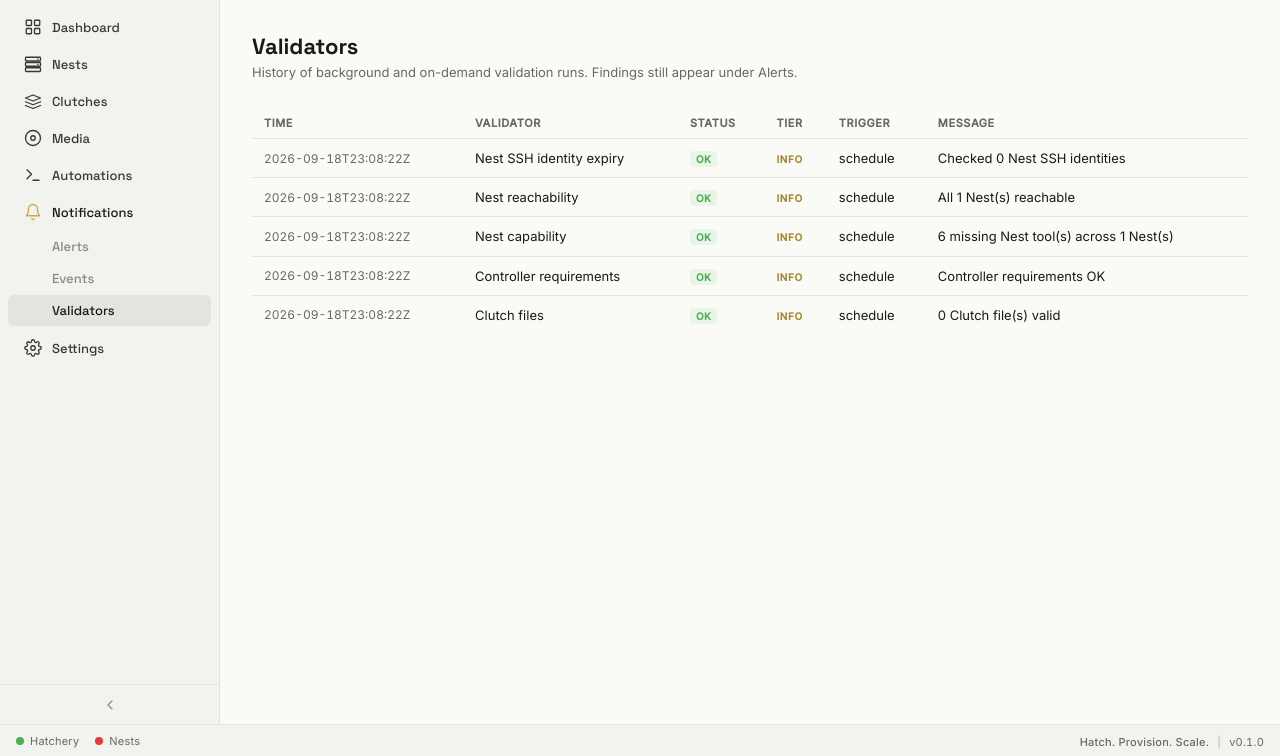
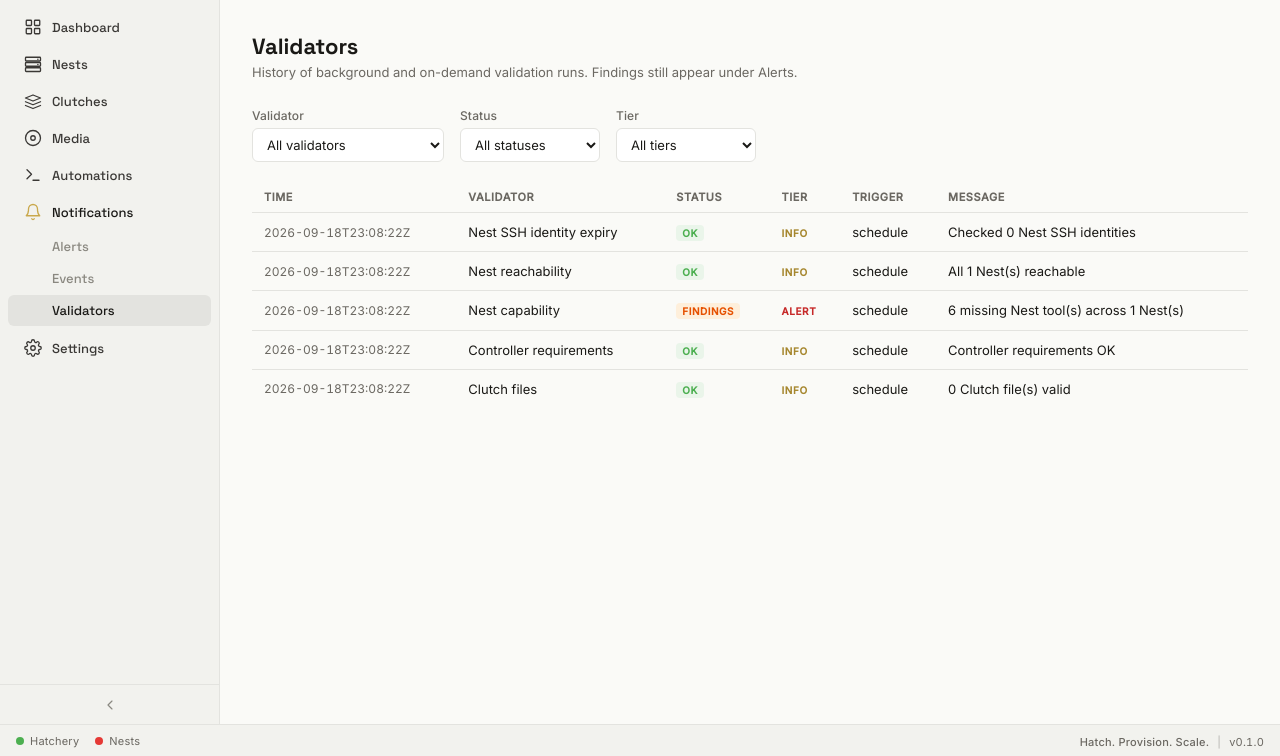
Before and after one commit to dustinestes/Hatchery, a Flask app: page /notifications/validators in a window 1280 px wide. Shown: the part 44-800 px from the top of the page. Run offline with Flask 3, Linux system fonts and the light colour scheme; data comes from the database, SQL or seed files in the repository.

Commit message:
feat: validator run findings status, tier, and pane filters (#280) (#290)
Record findings_count and non-info tiers when validators detect problems; add ok/findings/error semantics and Validators pane filters.

Co-authored-by: Dustin Estes <claudeai.putt935@passmail.com>
Co-authored-by: Cursor <cursoragent@cursor.com>

```diff
--- a/hatchery.py
+++ b/hatchery.py
@@ -1524,11 +1524,21 @@ def api_validator_runs():
 
     validator_id = request.args.get("validator_id") or None
     status = request.args.get("status") or None
+    tier = request.args.get("tier") or None
     try:
         limit = int(request.args.get("limit", "100"))
     except ValueError:
         limit = 100
-    return jsonify({"runs": list_runs(limit=limit, validator_id=validator_id, status=status)})
+    return jsonify(
+        {
+            "runs": list_runs(
+                limit=limit,
+                validator_id=validator_id,
+                status=status,
+                tier=tier,
+            )
+        }
+    )
 
 
 # ── Hatch orchestration ───────────────────────────────────────────────────────
--- a/lib/validators/builtins.py
+++ b/lib/validators/builtins.py
@@ -41,6 +41,8 @@ class ControllerRequirementsValidator(BaseValidator):
                 if not ctx.has_active_alert(msg):
                     ctx.resolve_alerts_by_prefix(base)
                     ctx.record_alert(msg)
+                else:
+                    ctx.note_finding("alert")
             else:
                 ctx.resolve_alerts_by_prefix(base)
         if missing:
@@ -75,6 +77,8 @@ class ClutchFilesValidator(BaseValidator):
                 if not ctx.has_active_alert(msg):
                     ctx.resolve_alerts_by_prefix(prefix)
                     ctx.record_alert(msg)
+                else:
+                    ctx.note_finding("alert")
         if invalid:
             return f"{invalid} of {checked} Clutch file(s) invalid"
         return f"{checked} Clutch file(s) valid"
@@ -104,7 +108,12 @@ class NestKeyExpiryValidator(BaseValidator):
     def run(self, ctx: ValidatorContext) -> str:
         identities = nests_lib.identities_for_expiry()
         tiers = nest_key_expiry_lib.parse_tiers(config.nest_key_alert_tiers())
-        nest_key_expiry_lib.sync_nest_key_expiry_alerts(identities, tiers)
+        recorded = nest_key_expiry_lib.sync_nest_key_expiry_alerts(identities, tiers)
+        if recorded:
+            # Newly filed expiry Alerts — warning unless already expired (alert tier).
+            for msg in recorded:
+                tier = "alert" if "expired" in msg.lower() else "warning"
+                ctx.note_finding(tier)
         return f"Checked {len(identities)} Nest SSH identities"
 
 
@@ -155,6 +164,8 @@ class NestCapabilityValidator(BaseValidator):
                     if not ctx.has_active_alert(msg):
                         ctx.resolve_alerts_by_prefix(tool_prefix)
                         ctx.record_alert(msg)
+                    else:
+                        ctx.note_finding("alert")
                 else:
                     ctx.resolve_alerts_by_prefix(tool_prefix)
 
@@ -192,6 +203,7 @@ class NestReachabilityValidator(BaseValidator):
         if checked == 0:
             return "No Nests probed"
         if down:
+            ctx.note_findings(down, "alert")
             return f"{down} of {checked} Nest(s) unreachable"
         return f"All {checked} Nest(s) reachable"
 
--- a/lib/validators/runs.py
+++ b/lib/validators/runs.py
@@ -29,7 +29,7 @@ def record_run(
     """Insert a run row and trim retention. Returns new id."""
     started = started_at or _now()
     finished = finished_at or _now()
-    status_norm = status if status in ("ok", "error") else "error"
+    status_norm = status if status in ("ok", "findings", "error") else "error"
     tier_norm = alerts_lib.normalize_tier(tier or ("alert" if status_norm == "error" else "info"))
     trigger_norm = trigger if trigger in ("schedule", "manual", "connection") else "schedule"
     conn = db.get_connection()
@@ -83,6 +83,7 @@ def list_runs(
     limit: int = 100,
     validator_id: str | None = None,
     status: str | None = None,
+    tier: str | None = None,
 ) -> list[dict]:
     conn = db.get_connection()
     try:
@@ -91,9 +92,13 @@ def list_runs(
         if validator_id:
             clauses.append("validator_id = ?")
             params.append(validator_id)
-        if status in ("ok", "error"):
+        if status in ("ok", "findings", "error"):
             clauses.append("status = ?")
             params.append(status)
+        tier_norm = alerts_lib.normalize_tier(tier) if tier else None
+        if tier and tier_norm in ("info", "warning", "alert"):
+            clauses.append("tier = ?")
+            params.append(tier_norm)
         where = f"WHERE {' AND '.join(clauses)}" if clauses else ""
         params.append(max(1, min(500, int(limit))))
         rows = conn.execute(
--- a/static/style.css
+++ b/static/style.css
@@ -1847,6 +1847,11 @@ body {
   color: #4CAF50;
 }
 
+.notif-status-badge--findings {
+  background: color-mix(in srgb, #FB8C00 14%, var(--color-surface));
+  color: #E65100;
+}
+
 .notif-status-badge--dismissed {
   background: var(--color-surface-alt);
   color: var(--color-text-muted);
@@ -1976,8 +1981,15 @@ body {
 /* ── Alerts pane ── */
 .notif-filters {
   display: flex;
-  gap: 8px;
+  flex-wrap: wrap;
+  gap: 12px 16px;
+  align-items: flex-end;
   margin-bottom: 20px;
+}
+
+.notif-filter-field {
+  margin: 0;
+  min-width: 10rem;
 }
 
 .notif-filter-btn {
--- a/templates/ui/validators.html
+++ b/templates/ui/validators.html
@@ -8,8 +8,41 @@
   <p class="pane-subtitle">History of background and on-demand validation runs. Findings still appear under Alerts.</p>
 </div>
 
+<div class="notif-filters" role="search" aria-label="Filter validator runs">
+  <div class="form-group notif-filter-field">
+    <label class="form-label" for="validator-filter-id">Validator</label>
+    <select id="validator-filter-id" class="form-select" aria-controls="validator-runs-table">
+      <option value="">All validators</option>
+      {% for vid, title in validator_titles|dictsort %}
+      <option value="{{ vid }}">{{ title }}</option>
+      {% endfor %}
+    </select>
+  </div>
+  <div class="form-group notif-filter-field">
+    <label class="form-label" for="validator-filter-status">Status</label>
+    <select id="validator-filter-status" class="form-select" aria-controls="validator-runs-table">
+      <option value="">All statuses</option>
+      <option value="ok">ok</option>
+      <option value="findings">findings</option>
+      <option value="error">error</option>
+    </select>
+  </div>
+  <div class="form-group notif-filter-field">
+    <label class="form-label" for="validator-filter-tier">Tier</label>
+    <select id="validator-filter-tier" class="form-select" aria-controls="validator-runs-table">
+      <option value="">All tiers</option>
+      <option value="info">info</option>
+      <option value="warning">warning</option>
+      <option value="alert">alert</option>
+    </select>
+  </div>
+</div>
+
 <div id="validator-runs-empty" class="stub" role="status"{% if runs %} hidden{% endif %}>
   No validator runs recorded yet. Configure intervals under Settings → General.
+</div>
+<div id="validator-runs-filtered-empty" class="stub" role="status" hidden>
+  No runs match these filters.
 </div>
 
 <table class="notif-table" id="validator-runs-table"{% if not runs %} hidden{% endif %}>
@@ -29,7 +62,7 @@
       <td class="notif-table-time">{{ run.finished_at or run.started_at }}</td>
       <td>{{ validator_titles.get(run.validator_id, run.validator_id) }}</td>
       <td class="notif-table-status">
-        <span class="notif-status-badge notif-status-badge--{% if run.status == 'ok' %}resolved{% else %}active{% endif %}">
+        <span class="notif-status-badge notif-status-badge--{% if run.status == 'ok' %}resolved{% elif run.status == 'findings' %}findings{% else %}active{% endif %}">
           {{ run.status }}
         </span>
       </td>
@@ -55,6 +88,10 @@
   var table = document.getElementById('validator-runs-table');
   var tbody = document.getElementById('validator-runs-tbody');
   var empty = document.getElementById('validator-runs-empty');
+  var filteredEmpty = document.getElementById('validator-runs-filtered-empty');
+  var filterId = document.getElementById('validator-filter-id');
+  var filterStatus = document.getElementById('validator-filter-status');
+  var filterTier = document.getElementById('validator-filter-tier');
   if (!table || !tbody) return;
 
   var titles = {};
@@ -82,26 +119,35 @@
     return td;
   }
 
-  function renderRuns(runs) {
+  function statusBadgeClass(status) {
+    if (status === 'ok') return 'notif-status-badge--resolved';
+    if (status === 'findings') return 'notif-status-badge--findings';
+    return 'notif-status-badge--active';
+  }
+
+  function renderRuns(runs, hasFilters) {
     tbody.textContent = '';
     if (!runs.length) {
       table.hidden = true;
-      if (empty) empty.hidden = false;
+      if (empty) empty.hidden = !!hasFilters;
+      if (filteredEmpty) filteredEmpty.hidden = !hasFilters;
       return;
     }
     if (empty) empty.hidden = true;
+    if (filteredEmpty) filteredEmpty.hidden = true;
     table.hidden = false;
     runs.forEach(function (run) {
       var tr = document.createElement('tr');
       var tier = String(run.tier || 'info').toLowerCase();
       if (tier !== 'info' && tier !== 'warning' && tier !== 'alert') tier = 'info';
-      var status = run.status === 'ok' ? 'ok' : 'error';
+      var status = String(run.status || 'error');
+      if (status !== 'ok' && status !== 'findings' && status !== 'error') status = 'error';
       tr.appendChild(cell(run.finished_at || run.started_at || '', 'notif-table-time'));
       tr.appendChild(cell(titles[run.validator_id] || run.validator_id || ''));
       tr.appendChild(badgeCell(
         status,
         'notif-table-status',
-        'notif-status-badge notif-status-badge--' + (status === 'ok' ? 'resolved' : 'active')
+        'notif-status-badge ' + statusBadgeClass(status)
       ));
       tr.appendChild(badgeCell(
         tier,
@@ -114,12 +160,33 @@
     });
   }
 
+  function currentFilters() {
+    return {
+      validator_id: (filterId && filterId.value) || '',
+      status: (filterStatus && filterStatus.value) || '',
+      tier: (filterTier && filterTier.value) || '',
+    };
+  }
+
+  function hasActiveFilters(f) {
+    return !!(f.validator_id || f.status || f.tier);
+  }
+
   function refreshRuns() {
-    fetch('/api/validators/runs?limit=200')
+    var f = currentFilters();
+    var qs = ['limit=200'];
+    if (f.validator_id) qs.push('validator_id=' + encodeURIComponent(f.validator_id));
+    if (f.status) qs.push('status=' + encodeURIComponent(f.status));
+    if (f.tier) qs.push('tier=' + encodeURIComponent(f.tier));
+    fetch('/api/validators/runs?' + qs.join('&'))
       .then(function (r) { return r.json(); })
-      .then(function (data) { renderRuns(data.runs || []); })
+      .then(function (data) { renderRuns(data.runs || [], hasActiveFilters(f)); })
       .catch(function () {});
   }
+
+  [filterId, filterStatus, filterTier].forEach(function (sel) {
+    if (sel) sel.addEventListener('change', refreshRuns);
+  });
 
   hatchery.onStatusTick(refreshRuns);
   refreshRuns();
```
Also changed, not shown: lib/validators/context.py (+21 -3 lines), lib/validators/scheduler.py (+10 -3 lines), tests/test_app.py (+18 -0 lines), tests/test_validators.py (+49 -0 lines), .hatchery/docs/notifications.md, .hatchery/docs/schema/database.md, .hatchery/docs/validators.md.
